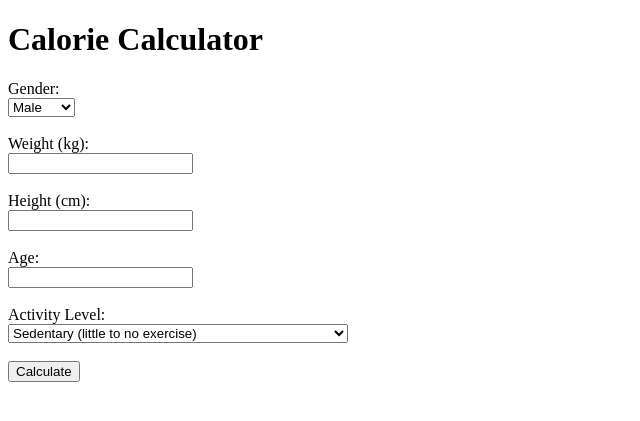
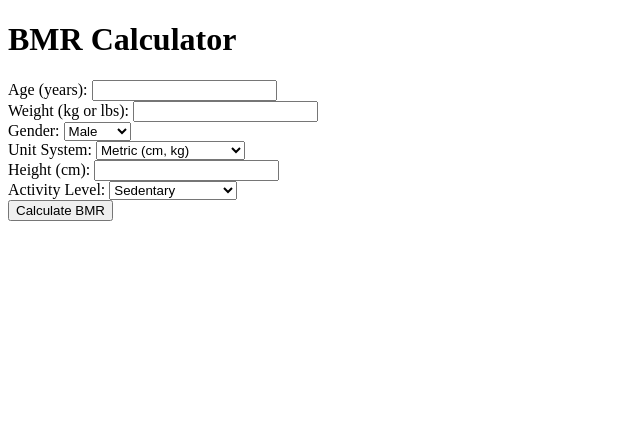
Before and after one commit to mothman0406/cal_calculator, a Flask app: page / in a window 1280 px wide. Shown: the top 421 px of the page, without its empty margins (0-640 px from the left). Run offline with Flask 3, Linux system fonts and the light colour scheme.

Commit message:
Updated BMR calculator with input validation and height options

```diff
--- a/app.py
+++ b/app.py
@@ -1,43 +1,64 @@
-from flask import Flask, render_template, request
+from flask import Flask, render_template, request, flash
 
 app = Flask(__name__)
+app.secret_key = 'your_secret_key'  # Required for flashing messages
 
-# Define calorie calculation function
-def calculate_bmr(gender, weight, height, age, activity_level):
+def calculate_bmr(age, weight, height, gender):
     if gender == 'male':
         bmr = 88.362 + (13.397 * weight) + (4.799 * height) - (5.677 * age)
     else:
         bmr = 447.593 + (9.247 * weight) + (3.098 * height) - (4.330 * age)
+    return round(bmr)
 
-    # Adjust BMR based on activity level
-    if activity_level == 'sedentary':
-        return bmr * 1.2
-    elif activity_level == 'lightly_active':
-        return bmr * 1.375
-    elif activity_level == 'moderately_active':
-        return bmr * 1.55
-    elif activity_level == 'very_active':
-        return bmr * 1.725
-    elif activity_level == 'extra_active':
-        return bmr * 1.9
+def calculate_caloric_needs(bmr, activity_level):
+    activity_factors = {
+        'sedentary': 1.2,
+        'lightly active': 1.375,
+        'moderately active': 1.55,
+        'very active': 1.725,
+        'super active': 1.9,
+    }
+    if activity_level in activity_factors:
+        return {
+            'maintain': round(bmr * activity_factors[activity_level]),
+            'lose_weight_slowly': round(bmr * activity_factors[activity_level] - 500),
+            'lose_weight_quickly': round(bmr * activity_factors[activity_level] - 1000),
+            'gain_weight_slowly': round(bmr * activity_factors[activity_level] + 500),
+            'gain_weight_quickly': round(bmr * activity_factors[activity_level] + 1000),
+        }
+    return None
 
 @app.route('/', methods=['GET', 'POST'])
 def index():
     if request.method == 'POST':
-        gender = request.form['gender']
-        weight = float(request.form['weight'])
-        height = float(request.form['height'])
-        age = int(request.form['age'])
-        activity_level = request.form['activity_level']
+        try:
+            age = int(request.form['age'])
+            weight = float(request.form['weight'])
+            gender = request.form['gender']
+            unit_system = request.form['unit_system']
 
-        # Calculate BMR
-        bmr = calculate_bmr(gender, weight, height, age, activity_level)
-        slow_loss = bmr - 500
-        quick_loss = bmr - 1000
-        slow_gain = bmr + 500
-        quick_gain = bmr + 1000
+            # Input validation
+            if age <= 0 or weight <= 0:
+                flash('Please enter valid positive numbers for age and weight.', 'error')
+                return render_template('index.html')
 
-        return render_template('result.html', bmr=bmr, slow_loss=slow_loss, quick_loss=quick_loss, slow_gain=slow_gain, quick_gain=quick_gain)
+            if unit_system == 'customary':
+                height_feet = int(request.form['height_feet'])
+                height_inches = int(request.form['height_inches'])
+                height = (height_feet * 12) + height_inches  # Convert height to inches
+            else:  # metric
+                height = float(request.form['height'])
+
+            bmr = calculate_bmr(age, weight, height, gender)
+            activity_level = request.form['activity_level']
+            caloric_needs = calculate_caloric_needs(bmr, activity_level)
+
+            return render_template('index.html', bmr=bmr, caloric_needs=caloric_needs)
+
+        except ValueError:
+            flash('Invalid input. Please enter numeric values for age, weight, and height.', 'error')
+        except Exception as e:
+            flash(f'An error occurred: {str(e)}', 'error')
 
     return render_template('index.html')
 
--- a/templates/index.html
+++ b/templates/index.html
@@ -3,36 +3,89 @@
 <head>
     <meta charset="UTF-8">
     <meta name="viewport" content="width=device-width, initial-scale=1.0">
-    <title>Calorie Calculator</title>
+    <title>BMR Calculator</title>
 </head>
 <body>
-    <h1>Calorie Calculator</h1>
+    <h1>BMR Calculator</h1>
     <form method="POST">
-        <label for="gender">Gender:</label><br>
-        <select name="gender" id="gender" required>
+        <label for="age">Age (years):</label>
+        <input type="number" name="age" required><br>
+
+        <label for="weight">Weight (kg or lbs):</label>
+        <input type="number" name="weight" required><br>
+
+        <label for="gender">Gender:</label>
+        <select name="gender" required>
             <option value="male">Male</option>
             <option value="female">Female</option>
-        </select><br><br>
+        </select><br>
 
-        <label for="weight">Weight (kg):</label><br>
-        <input type="number" id="weight" name="weight" step="0.1" required><br><br>
+        <label for="unit_system">Unit System:</label>
+        <select name="unit_system" id="unit_system" required>
+            <option value="metric">Metric (cm, kg)</option>
+            <option value="customary">Customary (ft, in, lbs)</option>
+        </select><br>
 
-        <label for="height">Height (cm):</label><br>
-        <input type="number" id="height" name="height" required><br><br>
+        <div id="height_metric">
+            <label for="height">Height (cm):</label>
+            <input type="number" name="height"><br>
+        </div>
 
-        <label for="age">Age:</label><br>
-        <input type="number" id="age" name="age" required><br><br>
+        <div id="height_customary" style="display: none;">
+            <label for="height_feet">Height (feet):</label>
+            <input type="number" name="height_feet" required><br>
+            <label for="height_inches">Height (inches):</label>
+            <input type="number" name="height_inches" required><br>
+        </div>
 
-        <label for="activity_level">Activity Level:</label><br>
-        <select name="activity_level" id="activity_level" required>
-            <option value="sedentary">Sedentary (little to no exercise)</option>
-            <option value="lightly_active">Lightly Active (light exercise 1-3 days/week)</option>
-            <option value="moderately_active">Moderately Active (moderate exercise 3-5 days/week)</option>
-            <option value="very_active">Very Active (hard exercise 6-7 days/week)</option>
-            <option value="extra_active">Extra Active (very hard exercise or physical job)</option>
-        </select><br><br>
+        <label for="activity_level">Activity Level:</label>
+        <select name="activity_level" required>
+            <option value="sedentary">Sedentary</option>
+            <option value="lightly active">Lightly Active</option>
+            <option value="moderately active">Moderately Active</option>
+            <option value="very active">Very Active</option>
+            <option value="super active">Super Active</option>
+        </select><br>
 
-        <button type="submit">Calculate</button>
+        <input type="submit" value="Calculate BMR">
     </form>
+
+    {% if bmr %}
+        <h2>Your BMR: {{ bmr }} calories</h2>
+        <h3>Caloric Needs:</h3>
+        <ul>
+            <li>Maintain Weight: {{ caloric_needs['maintain'] }} calories</li>
+            <li>Lose Weight Slowly: {{ caloric_needs['lose_weight_slowly'] }} calories</li>
+            <li>Lose Weight Quickly: {{ caloric_needs['lose_weight_quickly'] }} calories</li>
+            <li>Gain Weight Slowly: {{ caloric_needs['gain_weight_slowly'] }} calories</li>
+            <li>Gain Weight Quickly: {{ caloric_needs['gain_weight_quickly'] }} calories</li>
+        </ul>
+    {% endif %}
+
+    {% with messages = get_flashed_messages() %}
+        {% if messages %}
+            <ul>
+            {% for message in messages %}
+                <li>{{ message }}</li>
+            {% endfor %}
+            </ul>
+        {% endif %}
+    {% endwith %}
+
+    <script>
+        const unitSystemSelect = document.getElementById('unit_system');
+        const heightMetric = document.getElementById('height_metric');
+        const heightCustomary = document.getElementById('height_customary');
+
+        unitSystemSelect.addEventListener('change', function() {
+            if (this.value === 'customary') {
+                heightMetric.style.display = 'none';
+                heightCustomary.style.display = 'block';
+            } else {
+                heightMetric.style.display = 'block';
+                heightCustomary.style.display = 'none';
+            }
+        });
+    </script>
 </body>
 </html>
```
Also changed, not shown: 1 other file.
